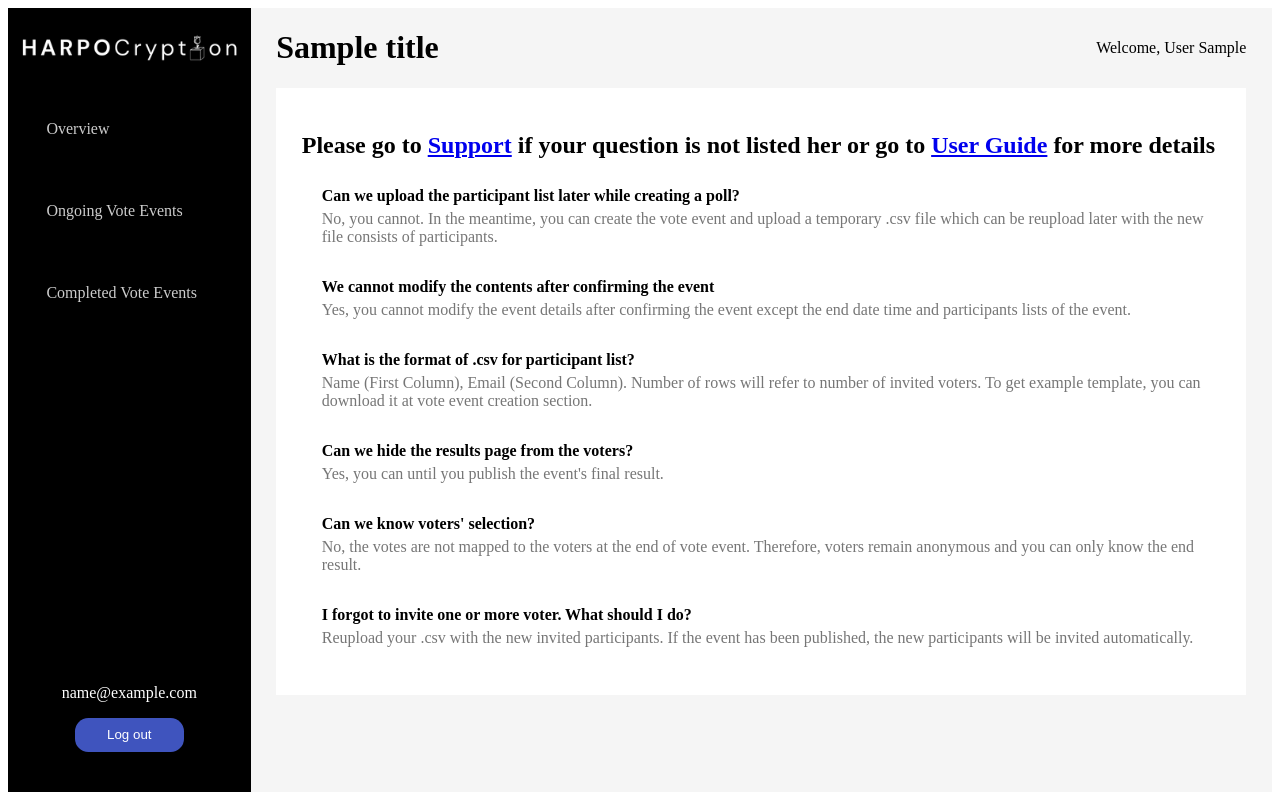
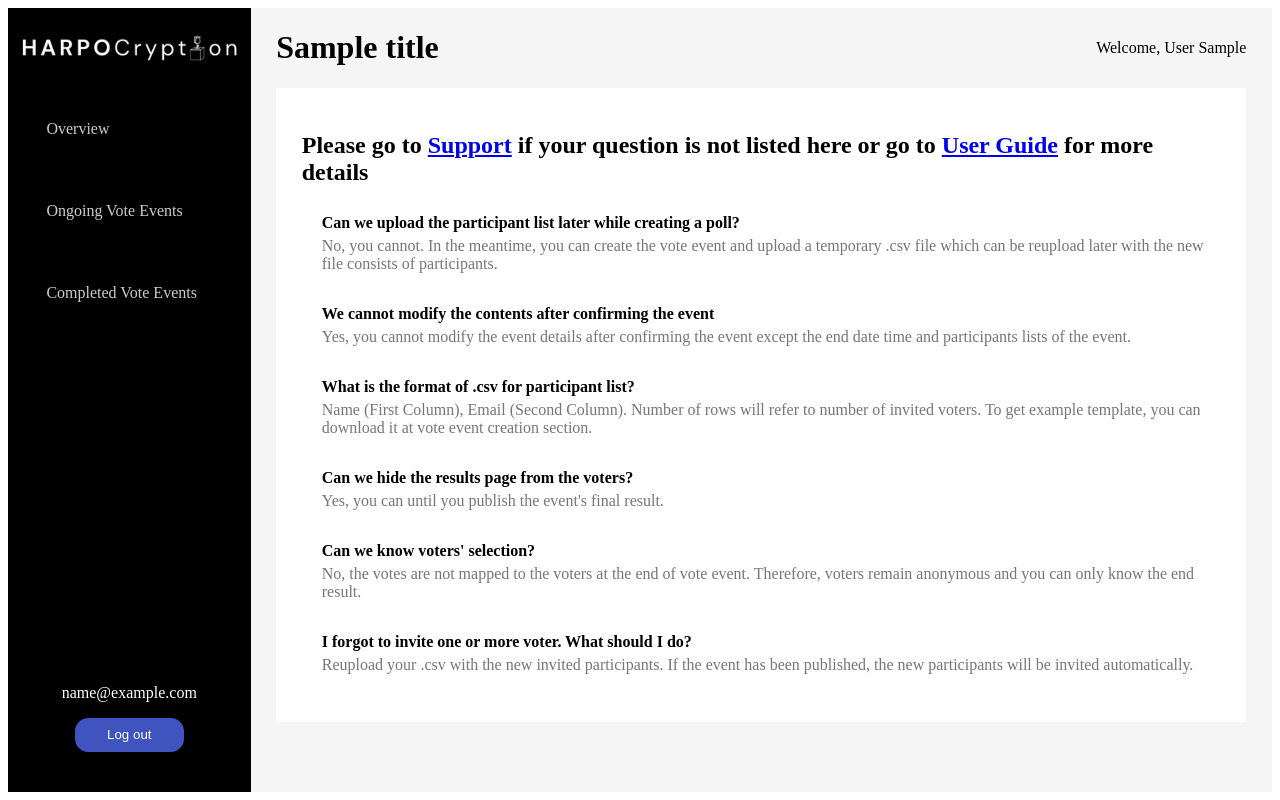
Before and after one commit to DylanCheong-tech/UOW-CSIT321-Project-Oct2022-March2023, a Django app: template evoting/templates/eventowner/faq.html in a window 1280 px wide. Run offline with Django 4.2, Linux system fonts and the light colour scheme; tables that the repository leaves empty hold one stand-in row (values such as "Sample post"); the template is opened without the code that fills it: values that come from a table or form of the project are taken from there, most other values are stand-ins (such as "Sample title", 1, 10 or a date in 2020).

Commit message:
Update the FAQ page and user guide file

```diff
--- a/evoting/templates/eventowner/faq.html
+++ b/evoting/templates/eventowner/faq.html
@@ -19,7 +19,7 @@
 
 {% block content %}
 <div id="details_page">
-    <h2>Please go to <a href='/harpocryption/eventowner/support'>Support</a> if your question is not listed her or go to <a href='/harpocryption/eventowner/userguide'>User Guide</a> for more details</h2>
+    <h2>Please go to <a href='/harpocryption/eventowner/support'>Support</a> if your question is not listed here or go to <a href='/harpocryption/eventowner/userguide'>User Guide</a> for more details</h2>
     <div id ="details_section">
 
         <span class="row_flex_flow">
```
Also changed, not shown: 1 other file.
